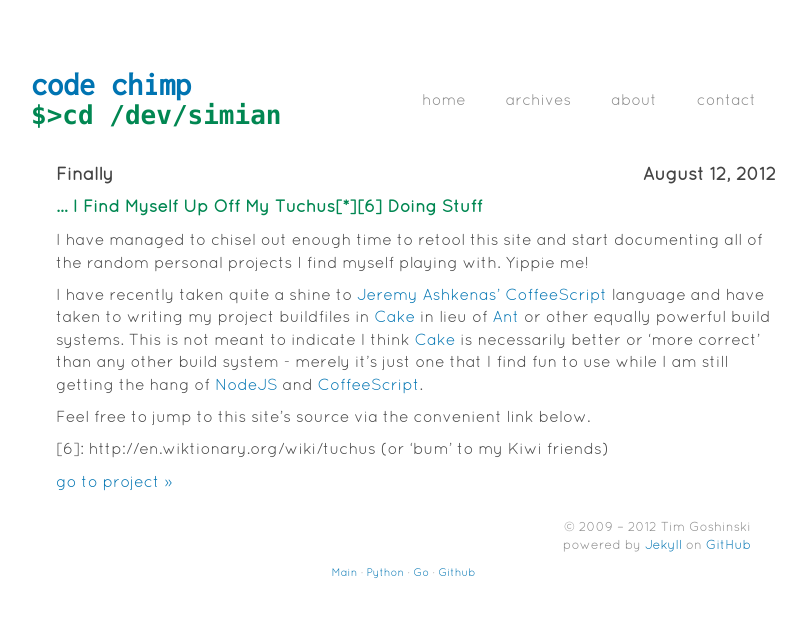
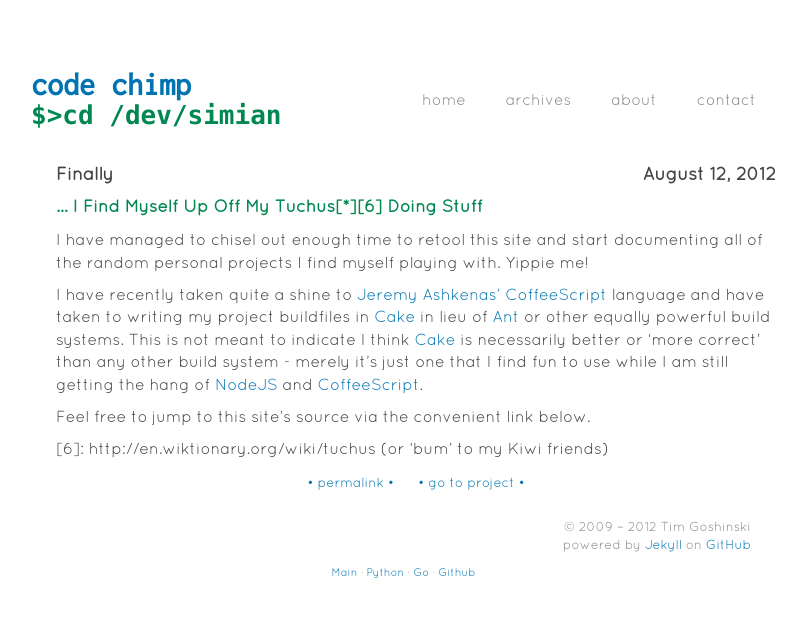
Before and after one commit to code-chimp/code-chimp.github.com, a Jekyll site: the page built from _posts/2012-08-12-finally.md, in a window 1280 px wide. Shown: the top 617 px of the page, without its empty margins (224-1030 px from the left). Built offline with Jekyll 4.4.1, drawn with Linux system fonts in a browser that asks for light colours; nearby versions of some CDN libraries.

Commit message:
added permalink to article body and tweaked the sass to style it

```diff
--- a/_layouts/post.html
+++ b/_layouts/post.html
@@ -9,9 +9,10 @@ layout: default
   <section class="content">
     {{ content }}
   </section>
+  <footer>
+    <a href="{{ post.url }}">&#149; permalink &#149;</a>
   {% if page.project_url %}
-  <footer>
-    <a href="{{ page.project_url }}" title="{{ page.project_title }} project on Github">go to project &#187;</a>
+    &#160;&#160;&#160;&#160;<a href="{{ page.project_url }}" title="{{ page.project_title }} project on Github">&#149; go to project &#149;</a>
+  {% endif %}
   </footer>
-  {% endif %}
 </article>
--- a/css/main.css
+++ b/css/main.css
@@ -451,6 +451,10 @@ q, blockquote {
       float: right;
       font-size: 1.125em;
       font-weight: bolder; }
+  .post footer {
+    text-align: center; }
+    .post footer a {
+      font-size: smaller; }
   .post .content h2 {
     font-size: 1.063em;
     color: #018752; }
--- a/sass/main.scss
+++ b/sass/main.scss
@@ -194,6 +194,11 @@ q, blockquote {
     }
   }
 
+  footer {
+    text-align: center;
+    a { font-size: smaller; }
+  }
+
   .content {
     h2 {
       font-size: calc-ems(17px, 16px);
```
